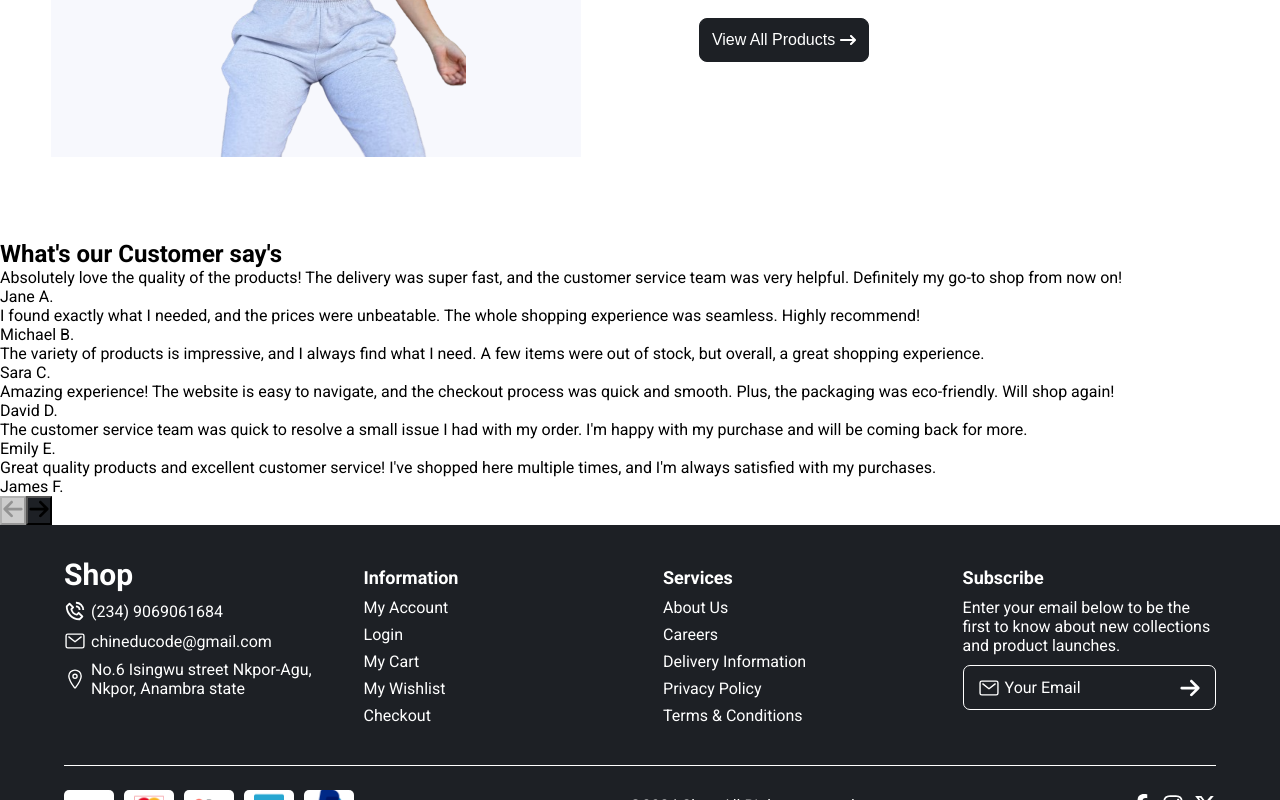
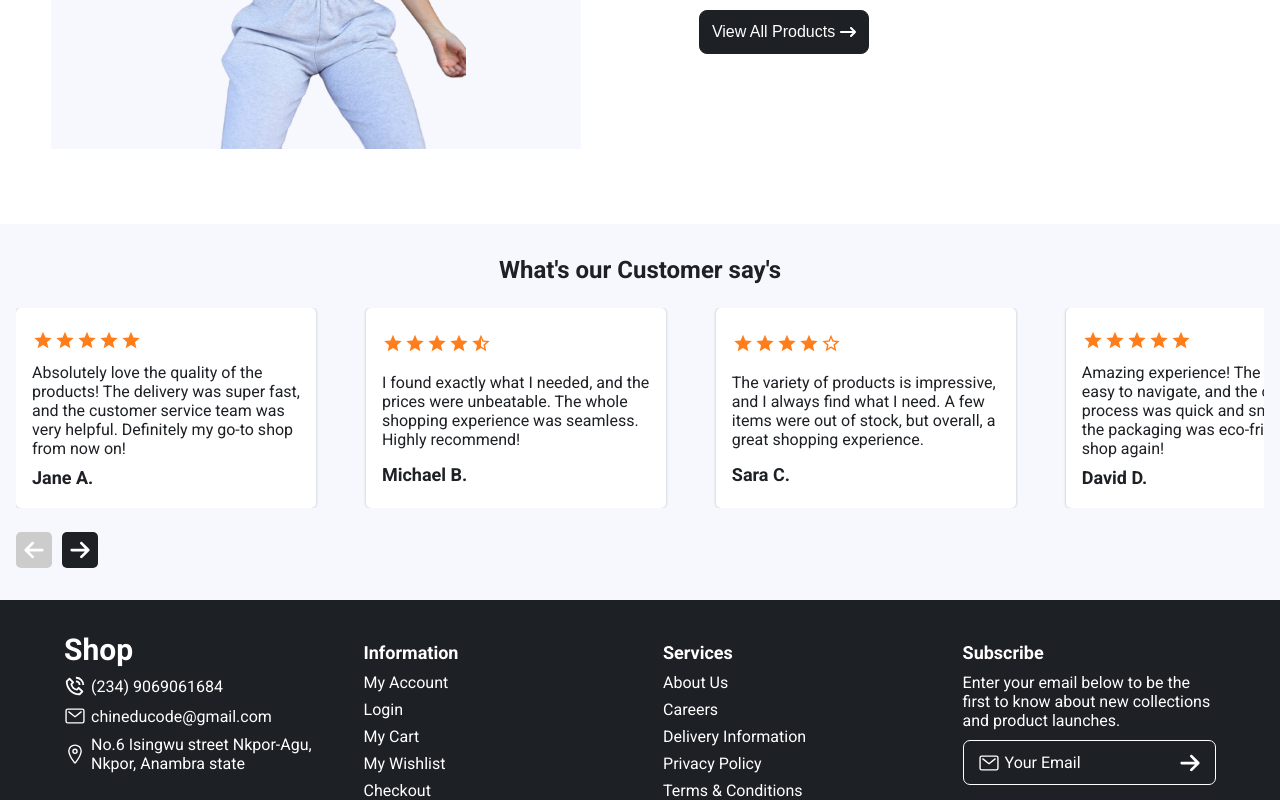
Before and after one commit to ChineduCode/ecommerce, a Next.js app in the folder frontend/: page / in a window 1280 px wide. Shown: the part 1798-2598 px from the top of the page. Built offline with nearby package versions, Linux system fonts and the light colour scheme; no server answers.

Commit message:
customer review done

```diff
--- a/frontend/components/CustomerReview.jsx
+++ b/frontend/components/CustomerReview.jsx
@@ -2,10 +2,31 @@ import { IoMdStar, IoMdStarHalf, IoMdStarOutline } from "react-icons/io";
 
 export default function CustomerReview({reviews}){
     const { rating, name, review } = reviews
+
+    const renderStars = (rating) => {
+        const stars = [];
+        const fullStars = Math.floor(rating);
+        const hasHalfStar = rating % 1 !== 0;
+
+        for (let i = 0; i < fullStars; i++) {
+            stars.push(<IoMdStar key={i} size={22}/>);
+        }
+
+        if (hasHalfStar) {
+            stars.push(<IoMdStarHalf key="half" size={22}/>);
+        }
+
+        for (let i = fullStars + (hasHalfStar ? 1 : 0); i < 5; i++) {
+            stars.push(<IoMdStarOutline key={i} size={22}/>);
+        }
+
+        return stars;
+    };
+
     return(
         <div className='review-content'>
             <div className="rating">
-                {}
+                {renderStars(rating)}
             </div>
             <div className="review"> {review} </div>
             <div className="name"> {name} </div>
--- a/frontend/components/pages/Home.jsx
+++ b/frontend/components/pages/Home.jsx
@@ -10,19 +10,22 @@ import CustomerReview from "../CustomerReview";
 
 export default function Home(){
     const categoryRef = useRef(null)
+    const customerReviewsRef = useRef(null)
+
     const [ isStart, setIsStart ] = useState(true)
     const [ isEnd, setIsEnd ] = useState(false)
     const [ bestsellers, setBestSellers ] = useState([])
     const [ loading, setLoading ] = useState(true)
 
-    //Handle scroll
-    const handleScroll = () => {
+
+    // //Handle scroll for category container
+    const handleCategoryScroll = () => {
         const { scrollLeft, scrollWidth, clientWidth } = categoryRef.current
         setIsStart(scrollLeft === 0)
         setIsEnd(scrollLeft + clientWidth >= scrollWidth)
     }
-    //Scroll to left or right
-    const scroll = (direction) => {
+    //Scroll to left or right for category container
+    const scrollCategory = (direction) => {
         const { current } = categoryRef
         const scrollAmount = 300
         if(direction === 'left'){
@@ -31,15 +34,46 @@ export default function Home(){
             current.scrollBy({ left: scrollAmount, behavior: 'smooth' })
         }
     }
-    //Add scroll event listener
+
+
+    // //Handle scroll for customer review
+    const handleReviewScroll = () => {
+        const { scrollLeft, scrollWidth, clientWidth } = customerReviewsRef.current
+        setIsStart(scrollLeft === 0)
+        setIsEnd(scrollLeft + clientWidth >= scrollWidth)
+    }
+    //Scroll to left or right for customer review
+    const scrollReview = (direction) => {
+        const { current } = customerReviewsRef
+        console.log('clicked')
+        const scrollAmount = 300
+        if(direction === 'left'){
+            current.scrollBy({ left: -scrollAmount, behavior: 'smooth' })
+        }else{
+            current.scrollBy({ left: scrollAmount, behavior: 'smooth' })
+        }
+    }
+
+
+    //Add scroll event listener for category container
     useEffect(() => {
         const { current } = categoryRef;
-        current.addEventListener('scroll', handleScroll);
-        handleScroll(); // Initial check
+        current.addEventListener('scroll', handleCategoryScroll);
+        handleCategoryScroll(); // Initial check
 
-        return () => current.removeEventListener('scroll', handleScroll);
+        return () => current.removeEventListener('scroll', handleCategoryScroll);
     }, []);
 
+    //Add scroll event listener for customers review
+    useEffect(() => {
+        const { current } = customerReviewsRef;
+        current.addEventListener('scroll', handleReviewScroll);
+        handleReviewScroll(); // Initial check
+
+        return () => current.removeEventListener('scroll', handleReviewScroll);
+    }, []);
+
+    //Fetching bestsellers data
     useEffect(()=> {
         const fetchBestSellers = async () =>{
             try {
@@ -56,6 +90,7 @@ export default function Home(){
 
         fetchBestSellers()
     }, [])
+
 
     return(
         <main className="homepage">
@@ -104,7 +139,7 @@ export default function Home(){
                 <div className="prev-next-btn">
                     <button
                         className='prev'
-                        onClick={() => scroll('left')}
+                        onClick={() => scrollCategory('left')}
                         disabled={isStart}
                         style={{ backgroundColor: isStart ? '#ccc' : 'hsl(220, 13%, 13%)' }}
                     >
@@ -113,7 +148,7 @@ export default function Home(){
 
                     <button
                         className='next'
-                        onClick={() => scroll('right')}
+                        onClick={() => scrollCategory('right')}
                         disabled={isEnd}
                         style={{ backgroundColor: isEnd ? '#ccc' : 'hsl(220, 13%, 13%)' }}
                     >
@@ -174,7 +209,7 @@ export default function Home(){
 
             <section className="customers-review">
                 <h2 className="heading">What's our Customer say's</h2>
-                <div className="customers-review-container">
+                <div className="customers-review-container" ref={customerReviewsRef}>
                     { customerReviews.map((review)=>
                         <CustomerReview reviews={review} key={review.review}/>
                     )}
@@ -182,7 +217,7 @@ export default function Home(){
                 <div className="prev-next-btn">
                     <button
                         className='prev'
-                        onClick={() => scroll('left')}
+                        onClick={() => scrollReview('left')}
                         disabled={isStart}
                         style={{ backgroundColor: isStart ? '#ccc' : 'hsl(220, 13%, 13%)' }}
                     >
@@ -191,7 +226,7 @@ export default function Home(){
 
                     <button
                         className='next'
-                        onClick={() => scroll('right')}
+                        onClick={() => scrollReview('right')}
                         disabled={isEnd}
                         style={{ backgroundColor: isEnd ? '#ccc' : 'hsl(220, 13%, 13%)' }}
                     >
--- a/frontend/data/customer-reviews.js
+++ b/frontend/data/customer-reviews.js
@@ -6,7 +6,7 @@ const customerReviews = [
     },
     {
       name: "Michael B.",
-      rating: 5,
+      rating: 4.5,
       review: "I found exactly what I needed, and the prices were unbeatable. The whole shopping experience was seamless. Highly recommend!",
     },
     {
--- a/frontend/styles/globals.css
+++ b/frontend/styles/globals.css
@@ -549,6 +549,22 @@ footer .bottom-footer .copyright-container {
   }
 }
 
+.homepage .prev-next-btn {
+  display: flex;
+  align-items: center;
+  gap: 10px;
+}
+.homepage .prev-next-btn button {
+  display: flex;
+  align-items: center;
+  justify-content: center;
+  padding: 7px;
+  color: hsl(0, 0%, 100%);
+  background-color: hsl(220, 13%, 13%);
+  border: none;
+  border-radius: 5px;
+  cursor: pointer;
+}
 .homepage .hero-section {
   background-color: hsl(223, 64%, 98%);
   text-align: center;
@@ -659,22 +675,6 @@ footer .bottom-footer .copyright-container {
   width: 150px;
   border-radius: 5px;
   box-shadow: 0 0 3px hsl(220, 13%, 13%);
-}
-.homepage .shop-by-categories .prev-next-btn {
-  display: flex;
-  align-items: center;
-  gap: 10px;
-}
-.homepage .shop-by-categories .prev-next-btn button {
-  display: flex;
-  align-items: center;
-  justify-content: center;
-  padding: 7px;
-  color: hsl(0, 0%, 100%);
-  background-color: hsl(220, 13%, 13%);
-  border: none;
-  border-radius: 5px;
-  cursor: pointer;
 }
 @media (min-width: 1024px) {
   .homepage .shop-by-categories {
@@ -878,7 +878,7 @@ footer .bottom-footer .copyright-container {
   display: flex;
   justify-content: center;
   align-items: center;
-  margin: 2rem 0;
+  margin: 1.5rem 0;
   padding-top: 0.5rem;
 }
 .homepage .all-products .img-container img {
@@ -913,4 +913,44 @@ footer .bottom-footer .copyright-container {
     order: 1;
     max-height: unset;
   }
+}
+.homepage .customers-review {
+  padding: 2rem 1rem;
+  background-color: hsl(223, 64%, 98%);
+  color: hsl(220, 13%, 13%);
+}
+.homepage .customers-review .heading {
+  text-align: center;
+}
+.homepage .customers-review .customers-review-container {
+  margin: 1.5rem 0;
+  display: flex;
+  align-items: end;
+  justify-content: space-between;
+  gap: 4%;
+  overflow: auto;
+  -ms-overflow-style: none;
+  scrollbar-width: none;
+  scroll-behavior: smooth;
+}
+.homepage .customers-review .customers-review-container::-webkit-scrollbar {
+  display: none;
+}
+.homepage .customers-review .customers-review-container .review-content {
+  min-width: 300px;
+  height: 200px;
+  background-color: hsl(0, 0%, 100%);
+  border-radius: 5px;
+  box-shadow: 0 0 3px hsl(220, 14%, 75%);
+  padding: 1rem;
+  display: flex;
+  flex-direction: column;
+  justify-content: space-around;
+}
+.homepage .customers-review .customers-review-container .review-content .rating {
+  color: hsl(26, 100%, 55%);
+}
+.homepage .customers-review .customers-review-container .review-content .name {
+  font-size: 18px;
+  font-weight: 600;
 }/*# sourceMappingURL=globals.css.map */
--- a/frontend/styles/globals.scss
+++ b/frontend/styles/globals.scss
@@ -541,6 +541,23 @@ footer{
 }
 
 .homepage{
+    .prev-next-btn{
+        display: flex;
+        align-items: center;
+        gap: 10px;
+        button{
+            display: flex;
+            align-items: center;
+            justify-content: center;
+            padding: 7px;
+            color: hsl(0, 0, 100%);
+            background-color: hsl(220, 13%, 13%);
+            border: none;
+            border-radius: 5px;
+            cursor: pointer;
+        }
+    }
+
     .hero-section{
         background-color: hsl(223, 64%, 98%);
         text-align: center;
@@ -611,7 +628,7 @@ footer{
             gap: 4%;
             display: flex;
             overflow-x: auto;
-            scroll-behavior: smooth; // Enable smooth scrolling
+            scroll-behavior: smooth;
             -ms-overflow-style: none;  // Hide scrollbar in IE and Edge
             scrollbar-width: none;  // Hide scrollbar in Firefox
 
@@ -656,22 +673,6 @@ footer{
                     border-radius: 5px;
                     box-shadow: 0 0 3px hsl(220, 13%, 13%);
                 }
-            }
-        }
-        .prev-next-btn{
-            display: flex;
-            align-items: center;
-            gap: 10px;
-            button{
-                display: flex;
-                align-items: center;
-                justify-content: center;
-                padding: 7px;
-                color: hsl(0, 0, 100%);
-                background-color: hsl(220, 13%, 13%);
-                border: none;
-                border-radius: 5px;
-                cursor: pointer;
             }
         }
 
@@ -895,7 +896,7 @@ footer{
             display: flex;
             justify-content: center;
             align-items: center;
-            margin: 2rem 0;
+            margin: 1.5rem 0;
             padding-top: .5rem;
             img{
                 width: auto;
@@ -931,4 +932,42 @@ footer{
             }
         }
     }
+
+    .customers-review{
+        padding: 2rem 1rem;
+        background-color: hsl(223, 64%, 98%);
+        color: hsl(220, 13%, 13%);
+        .heading{
+            text-align: center;
+        }
+        .customers-review-container{
+            margin: 1.5rem 0;
+            display: flex;
+            align-items: end;
+            justify-content: space-between;
+            gap: 4%;
+            overflow: auto;
+            -ms-overflow-style: none;
+            scrollbar-width: none;
+            scroll-behavior: smooth;
+            &::-webkit-scrollbar{display: none;}
+
+            .review-content{
+                min-width: 300px;
+                height: 200px;
+                background-color: hsl(0, 0, 100%);
+                border-radius: 5px;
+                box-shadow: 0 0 3px hsl(220, 14%, 75%);
+                padding: 1rem;
+                display: flex;
+                flex-direction: column;
+                justify-content: space-around;
+                .rating{ color: hsl(26, 100%, 55%);}
+                .name{
+                    font-size: 18px;
+                    font-weight: 600;
+                }
+            }
+        }
+    }
 }
```
Also changed, not shown: 1 other file (tests, documents, lock files or other folders).
